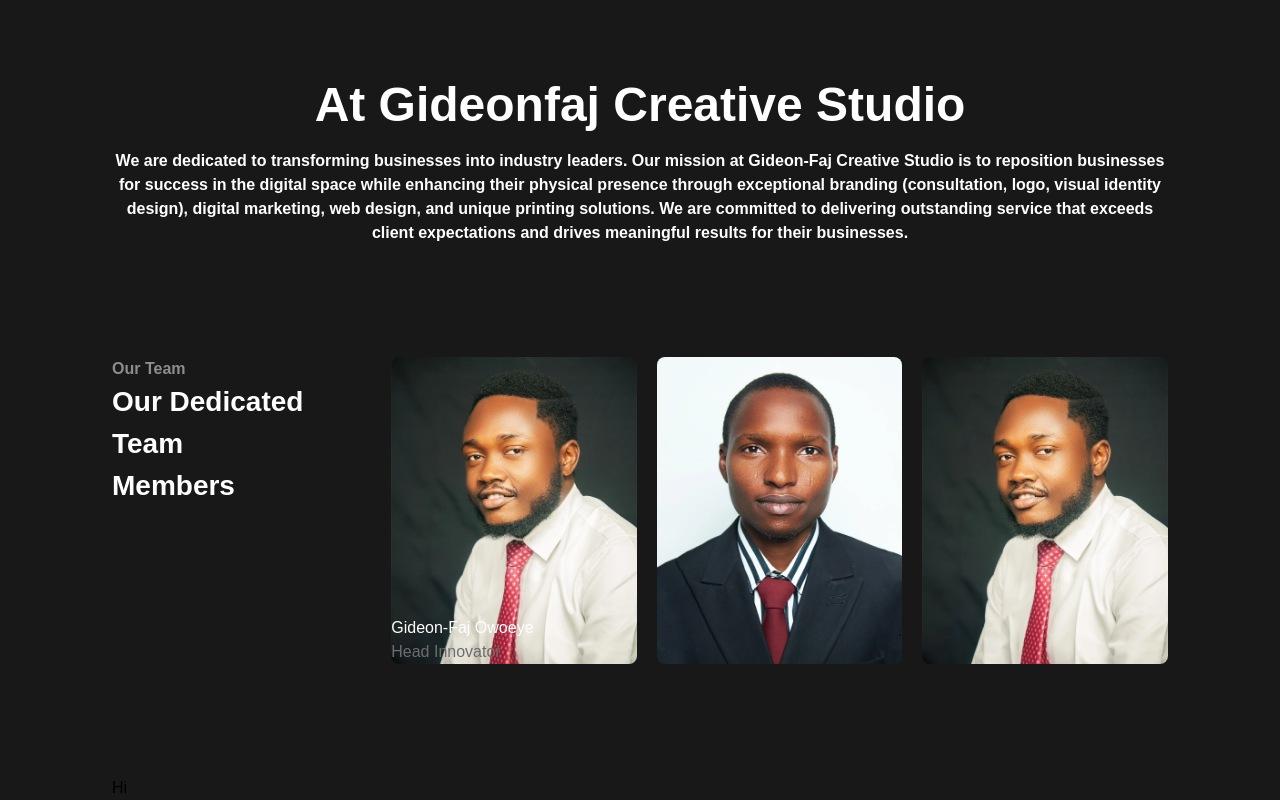
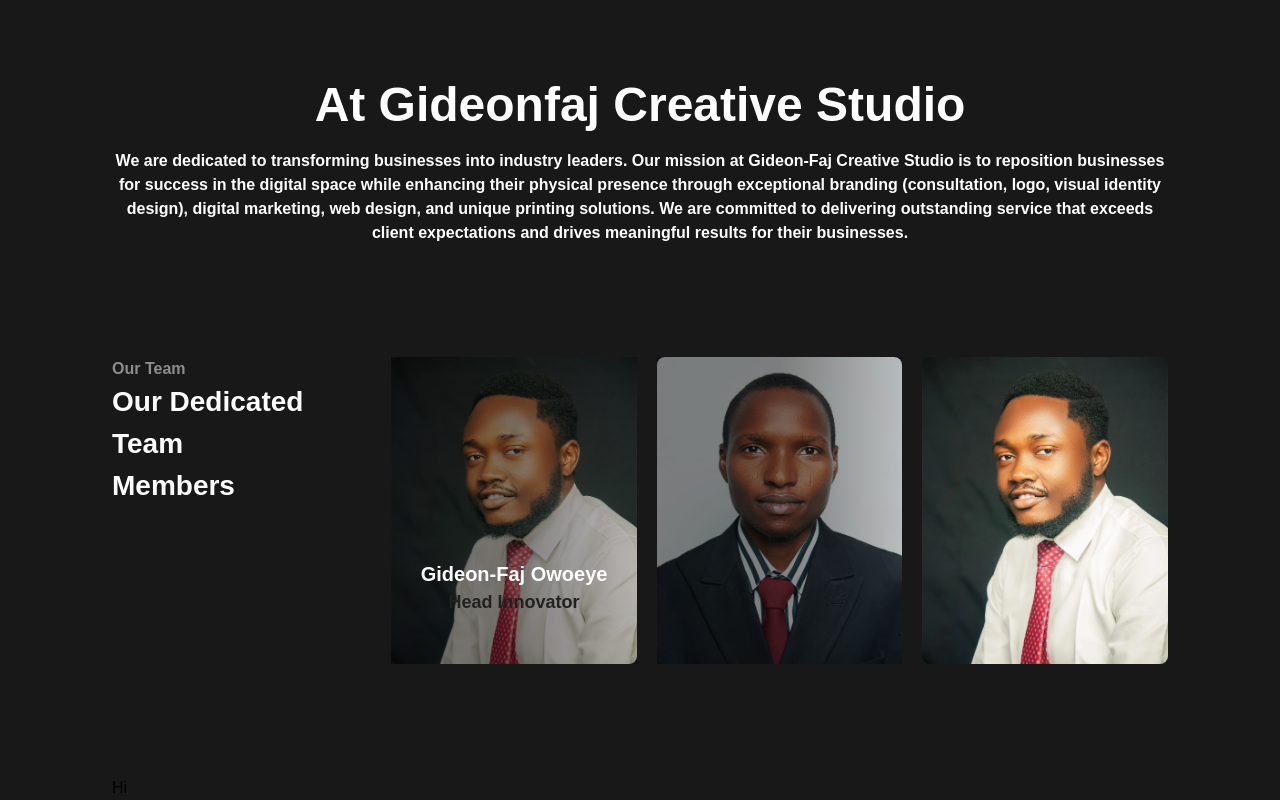
Before and after one commit to SekavArielight/gideon-faj-ltd, a React (Vite) app: page / in a window 1280 px wide. Shown: the part 1587-2387 px from the top of the page. Built offline with nearby package versions, Linux system fonts and the light colour scheme.

Commit message:
Team Section Further Build

```diff
--- a/src/components/Team.jsx
+++ b/src/components/Team.jsx
@@ -10,19 +10,17 @@
             Our Dedicated Team <br /> Members
           </h1>
         </div>
-        <div className="relative">
-          <img src="/public/images/team-1.webp" alt="Gideon-Faj" className="w-64 rounded-lg"/>
-          <div className="absolute bottom-0">
-            <p className="text-[#fefefe]">Gideon-Faj Owoeye</p>
-            <p className="text-[#6d6d6d]">Head Innovator</p>
+        <div className="relative overflow-hidden">
+          <div className="absolute inset-0 bg-gradient-to-r from-black via-black to-black/50 opacity-50"></div>
+          <img src="/public/images/team-1.webp" alt="Gideon-Faj" className="w-64 rounded-lg transition-transform duration-300 hover:scale-110"/>
+          <div className="w-full text-center absolute bottom-5 z-30 left-1/2 -translate-x-1/2 -translate-y-1/2">
+            <p className="text-[#fefefe] text-xl font-bold">Gideon-Faj Owoeye</p>
+            <p className="text-[#222121] text-lg font-black">Head Innovator</p>
           </div>
         </div>
-        <div>
+        <div className="relative">
+          <div className="absolute inset-0 bg-gradient-to-r from-black via-black to-black/50 opacity-50"></div>
           <img src="/public/images/team-2.webp" alt="Adebare Amos" className="w-64 rounded-lg"/>
-          <div className="absolute bottom-0">
-            <p className="text-[#fefefe]">Gideon-Faj Owoeye</p>
-            <p className="text-[#6d6d6d]">Head Innovator</p>
-          </div>
         </div>
         <div>
           <img src="/public/images/team-1.webp" alt="Gideon-Faj" className="w-64 rounded-lg"/>
```
